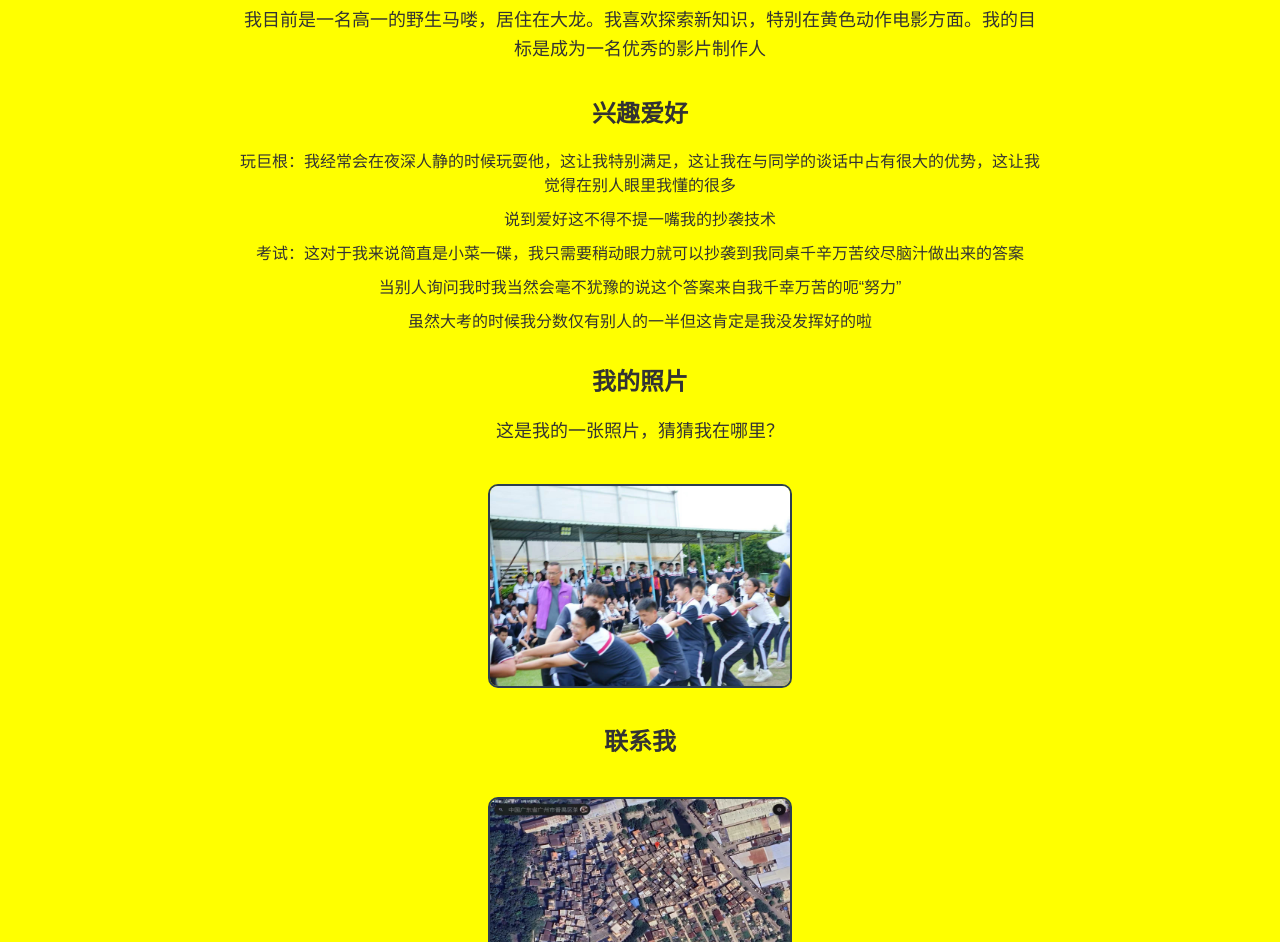
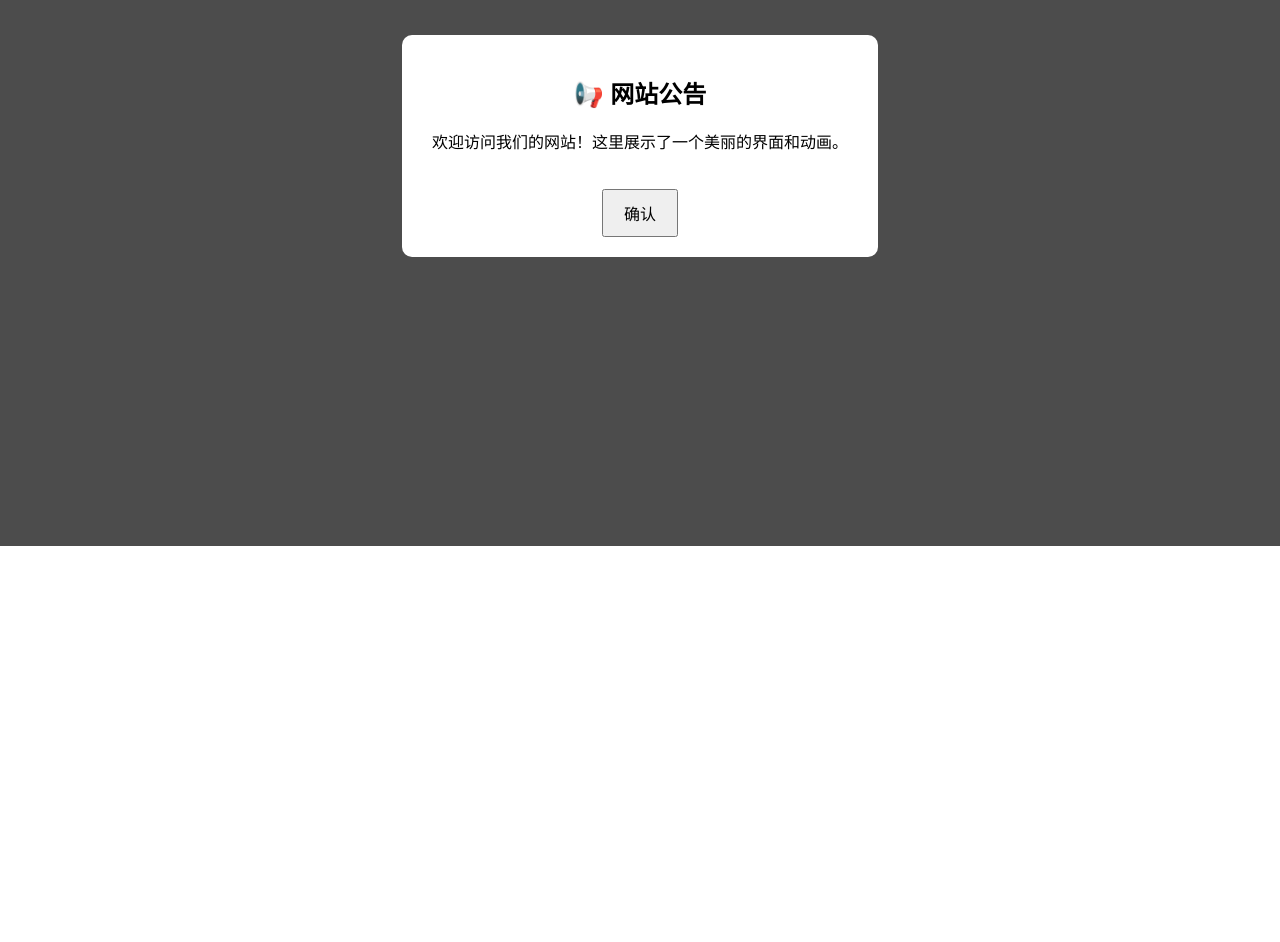
Before and after one commit to liyang090811/liyang090811.github.io, a plain HTML site: page index.html in a window 1280 px wide. Shown: the part 254-1196 px from the top of the page. After the commit the page ends 800 px from the top, so only its background shows below. Drawn offline with Linux system fonts and the light colour scheme.

Commit message:
重构主页，添加公告弹窗和主内容区域

```diff
--- a/index.html
+++ b/index.html
@@ -1,98 +1,68 @@
 <!DOCTYPE html>
 <html lang="zh-CN">
 <head>
-    <meta charset="UTF-8">
-    <meta name="viewport" content="width=device-width, initial-scale=1.0">
-    <title>关于我 - 个人主页</title>
+  <meta charset="UTF-8" />
+  <meta name="viewport" content="width=device-width, initial-scale=1.0" />
+  <title>公告测试</title>
   <style>
-        body {
-            background-color: yellow; /* 设置背景为黄色 */
-            font-family: Arial, sans-serif;
+    body, html {
+      height: 100%;
       margin: 0;
-            padding: 20px;
-            color: #333;
+      font-family: sans-serif;
     }
-        .container {
-            max-width: 800px;
-            margin: 0 auto;
+    .overlay {
+      position: fixed;
+      width: 100%;
+      height: 100%;
+      background-color: rgba(0,0,0,0.7);
+      display: flex;
+      justify-content: center;
+      align-items: center;
+      z-index: 999;
+    }
+    .popup {
+      background: white;
+      padding: 20px 30px;
+      border-radius: 10px;
       text-align: center;
     }
-        h1 {
-            color: #2c3e50;
+    .button {
+      padding: 10px 20px;
+      margin-top: 20px;
+      font-size: 16px;
+      cursor: pointer;
     }
-        p {
-            font-size: 18px;
-            line-height: 1.6;
-        }
-        img {
-            border: 2px solid #2c3e50;
-            border-radius: 10px;
-            margin-top: 20px;
-        }
-        .section {
-            margin: 30px 0;
-        }
-        ul {
-            list-style-type: none;
-            padding: 0;
-        }
-        li {
-            font-size: 16px;
-            margin: 10px 0;
-        }
-        a {
-            color: #1e90ff;
-            text-decoration: none;
-        }
-        a:hover {
-            text-decoration: underline;
+    .main-content {
+      display: none;
+      height: 100vh;
+      background: url('https://source.unsplash.com/1600x900/?nature') no-repeat center center/cover;
+      color: white;
+      text-align: center;
+      padding-top: 150px;
     }
   </style>
 </head>
 <body>
-    <div class="container">
-        <!-- 个人简介 -->
-        <div class="section">
-            <h1>欢迎来到我的主页！</h1>
-            <p>你好！我是zjh，一位对黄片，开黄腔以及意淫充满热情的人。我特别擅长于用下体控制大脑，欢迎了解我的故事！</p>
+
+  <div class="overlay" id="announcement">
+    <div class="popup">
+      <h2>📢 网站公告</h2>
+      <p>欢迎访问我们的网站！这里展示了一个美丽的界面和动画。</p>
+      <button class="button" onclick="closePopup()">确认</button>
+    </div>
   </div>
 
-        <!-- 关于我 -->
-        <div class="section">
-            <h2>关于我</h2>
-            <p>我目前是一名高一的野生马喽，居住在大龙。我喜欢探索新知识，特别在黄色动作电影方面。我的目标是成为一名优秀的影片制作人</p>
+  <div class="main-content" id="mainContent">
+    <h1>欢迎来到主界面</h1>
+    <p>这里是网站主内容</p>
   </div>
 
-        <!-- 兴趣爱好 -->
-        <div class="section">
-            <h2>兴趣爱好</h2>
-            <ul>
-                <li>玩巨根：我经常会在夜深人静的时候玩耍他，这让我特别满足，这让我在与同学的谈话中占有很大的优势，这让我觉得在别人眼里我懂的很多</li>
-                <li>说到爱好这不得不提一嘴我的抄袭技术</li>
-                <li>考试：这对于我来说简直是小菜一碟，我只需要稍动眼力就可以抄袭到我同桌千辛万苦绞尽脑汁做出来的答案</li>
-                <li>当别人询问我时我当然会毫不犹豫的说这个答案来自我千幸万苦的呃“努力”</li>
-                <li>虽然大考的时候我分数仅有别人的一半但这肯定是我没发挥好的啦</li>
-            </ul>
-        </div>
+  <script>
+    function closePopup() {
+      document.getElementById("announcement").style.display = "none";
+      document.getElementById("mainContent").style.display = "block";
+    }
+  </script>
 
-        <!-- 图片展示 -->
-        <div class="section">
-            <h2>我的照片</h2>
-            <p>这是我的一张照片，猜猜我在哪里？</p>
-            <img src="9da0d36ccd72b15447136325c2dcf5c5.JPG" alt="我的照片" width="300" height="200">
-        </div>
-
-        <!-- 联系方式 -->
-        <div class="section">
-            <h2>联系我</h2>
-             <img src="ef55d12e7d605baa071105647cc387cb.JPG" alt="我的照片" width="300" height="200">
-        </div>
-            <p>如果你想和我交流，可以通过以下方式联系我：</p>
-            <ul>
-                <li>Email: <a href="mailto:your.email@example.com">your.email@example.com</a></li>
-                <li>社交媒体: <a href="https://your-social-media-link">我的主页</a></li>
-            </ul>
-        </div>
-    </div>
 </body>
 </html>
```
Lines whose indentation alone changed are shown as unchanged.
